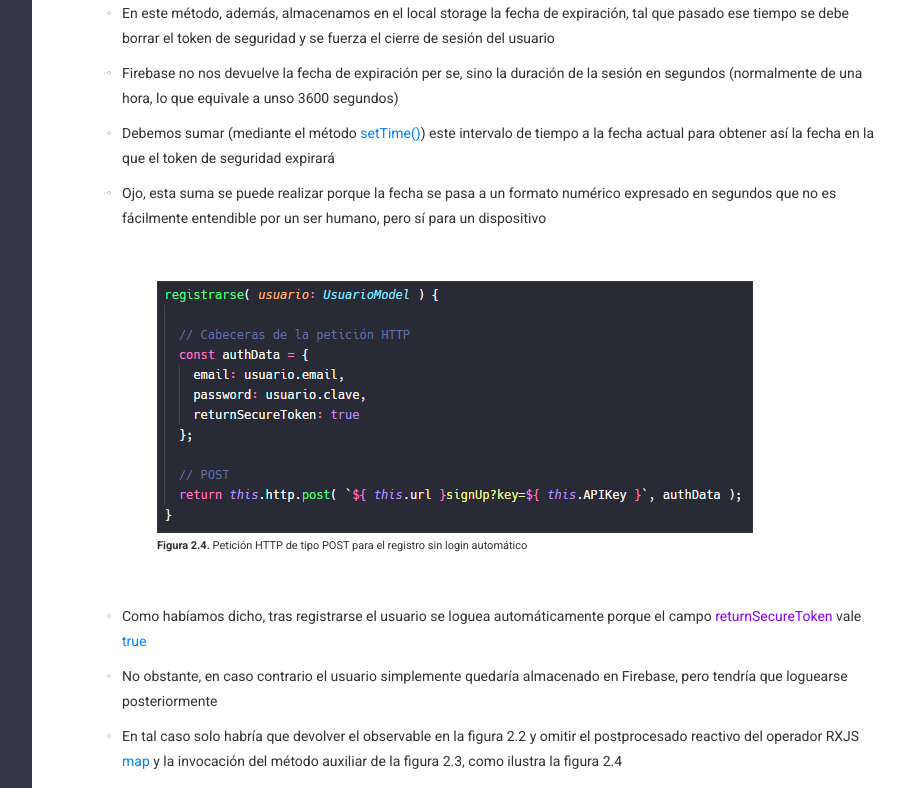
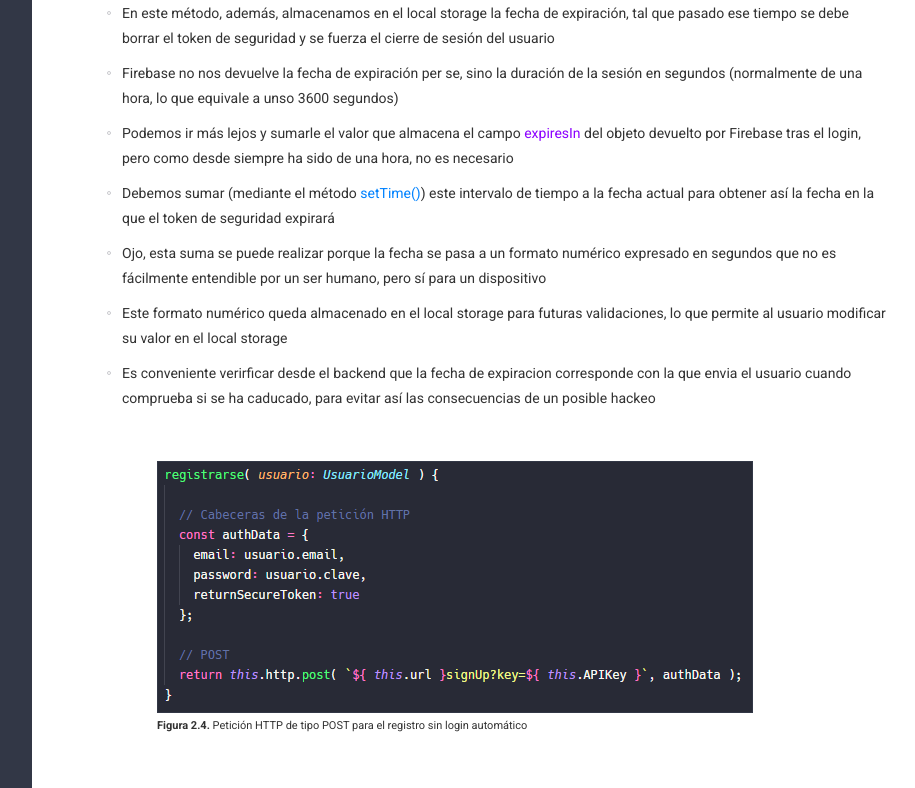
Before and after one commit to SauloPM/guia-angular, an Angular app: page /#/login-y-registro in a window 1280 px wide. Shown: the part 4940-5728 px from the top of the page, without its empty margins (318-1233 px from the left). Built offline with nearby package versions, Linux system fonts and the light colour scheme.

Commit message:
[ Login ] » Contenido actualizado

```diff
--- a/src/app/componentes/login-registro/login-registro.component.html
+++ b/src/app/componentes/login-registro/login-registro.component.html
@@ -118,8 +118,11 @@
 
         <li>En este método, además, almacenamos en el local storage la fecha de expiración, tal que pasado ese tiempo se debe borrar el token de seguridad y se fuerza el cierre de sesión del usuario</li>
         <li>Firebase no nos devuelve la fecha de expiración per se, sino la duración de la sesión en segundos (normalmente de una hora, lo que equivale a unso 3600 segundos)</li>
+        <li>Podemos ir más lejos y sumarle el valor que almacena el campo <i>expiresIn</i> del objeto devuelto por Firebase tras el login, pero como desde siempre ha sido de una hora, no es necesario</li>
         <li>Debemos sumar (mediante el método <b>setTime()</b>) este intervalo de tiempo a la fecha actual para obtener así la fecha en la que el token de seguridad expirará</li>
         <li>Ojo, esta suma se puede realizar porque la fecha se pasa a un formato numérico expresado en segundos que no es fácilmente entendible por un ser humano, pero sí para un dispositivo</li>
+        <li>Este formato numérico queda almacenado en el local storage para futuras validaciones, lo que permite al usuario modificar su valor en el local storage</li>
+        <li>Es conveniente verirficar desde el backend que la fecha de expiracion corresponde con la que envia el usuario cuando comprueba si se ha caducado, para evitar así las consecuencias de un posible hackeo</li>
 
         <img src="assets/img/login-y-registro/figura2-4.png" alt="">
         <caption><strong>Figura 2.4.</strong> Petición HTTP de tipo POST para el registro sin login automático</caption>
@@ -302,7 +305,9 @@
         <li>Efectivamente, el fichero que crea Angular CLI tiene la misma pinta que la de un servicio (fíjate en el decorador), como se observa en la figura 6.1</li>
         <li>Ojo, el guardián creado por Angular CLI no es exactamente igual que el de esta figura, dado que este ha sido modificado en base a nuestras necesidades</li>
         <li>Importamos el servicio y la clase <b>Router</b> y los inyectamos en el constructor</li>
-        <li>Utilizaremos el primero para detectar si el usuario se ha logueado para una ruta en cuestión y el segundo para redirigir accesos indeseados a la página del login (o a la que tú quieras)</li>
+        <li>Utilizaremos el primero para detectar si el usuario se ha logueado para una ruta en cuestión y el segundo para redirigir accesos indeseados a la página del login</li>
+        <li>No es obligatorio redirigir a la página del login, hubiéramos podido haberlo hecho para una página de error 404 personalizada o cualquier otra cosa que nos parezca oportuna</li>
+        <li>Nótese que tras la redirección igualmente se devuelve <b>false</b> (es obligatorio)</li>
 
         <img src="assets/img/login-y-registro/figura6-2.png" alt="">
         <caption><strong>Figura 6.2.</strong> Verificación de la bondad de un acceso</caption>
```
